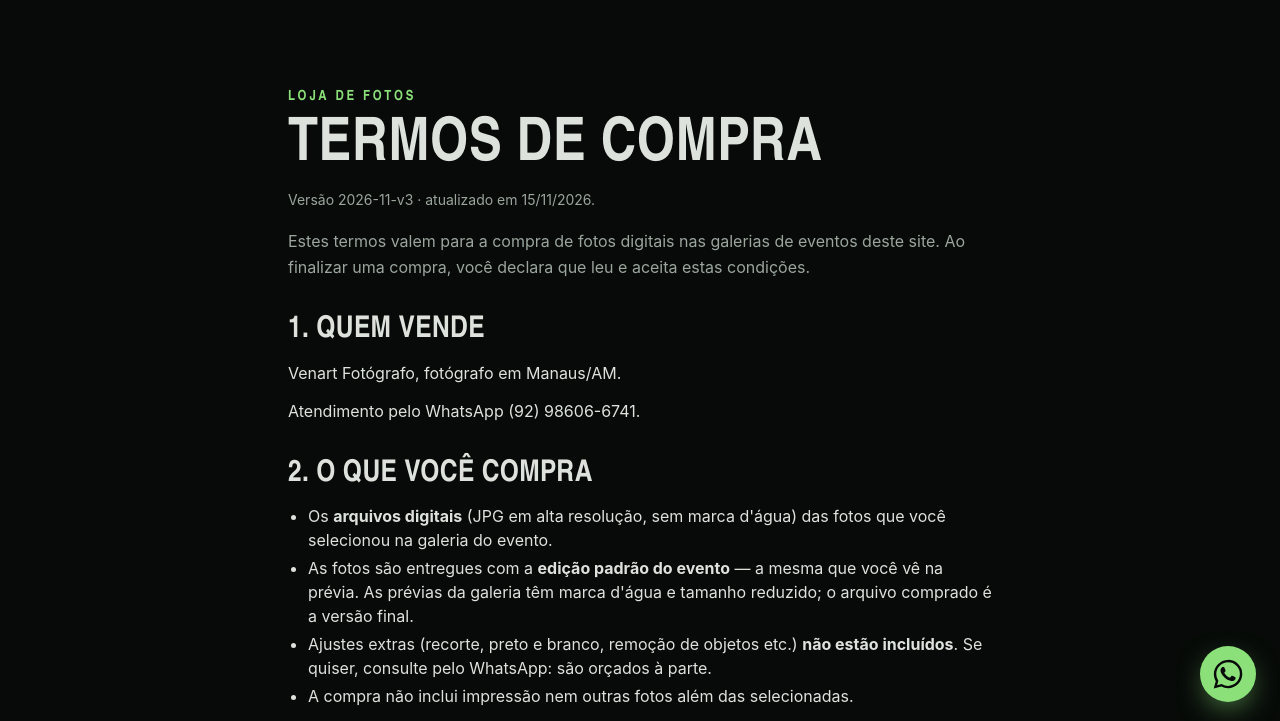
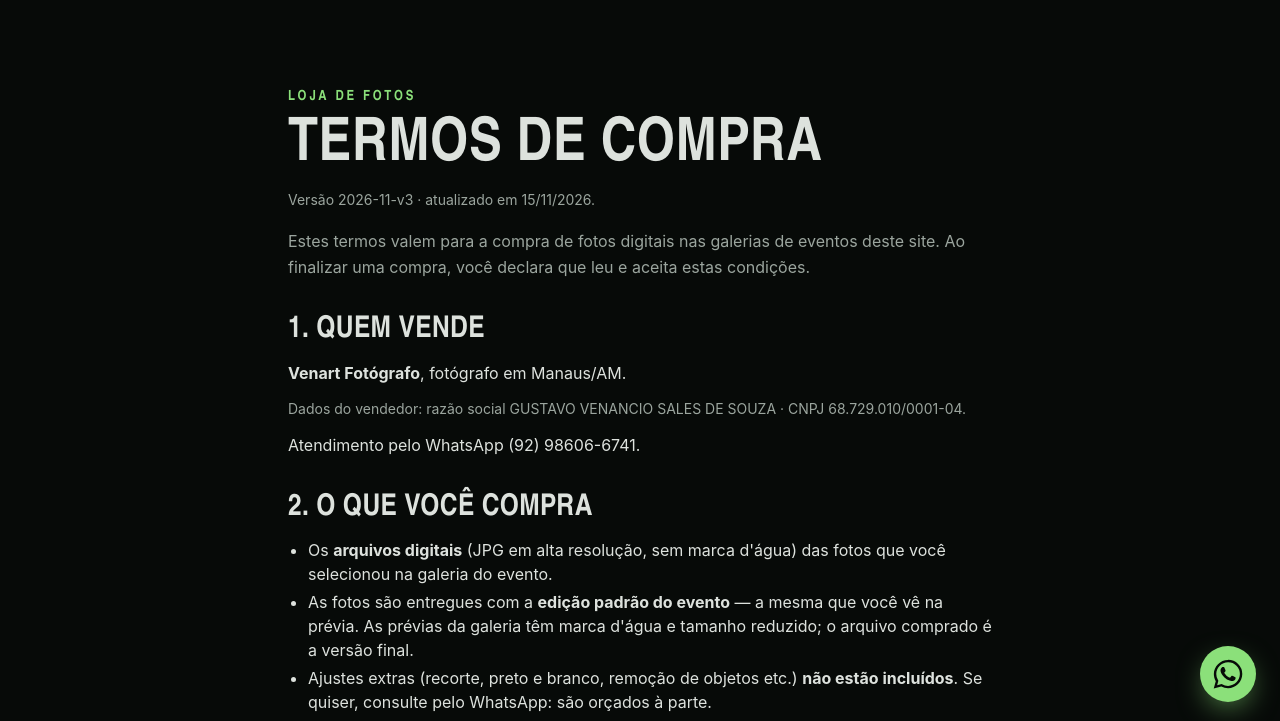
Before and after one commit to gustavovenanciogit/service.photo, an Astro site: page /termos-de-compra in a window 1280 px wide. Shown: the part 74-795 px from the top of the page. Built offline with nearby package versions, Linux system fonts and the light colour scheme; Astro itself is replaced by a stand-in of ours.

Commit message:
Termos: dados do vendedor (Venart em destaque, razão social e CNPJ)
Co-Authored-By: Claude Opus 5.5 <noreply@anthropic.com>
Claude-Session: https://claude.ai/code/session_01PGXvmRGCguWkj4FS3FJXpY

```diff
--- a/src/config/store.ts
+++ b/src/config/store.ts
@@ -20,9 +20,9 @@ export const store = {
    * Preencha quando o CNPJ do MEI estiver ativo. Enquanto vazio, a linha não aparece.
    */
   seller: {
-    legalName: '', // razão social do MEI (ex.: "GUSTAVO VENANCIO SALES DE SOUZA 000000000")
-    cnpj: '', // ex.: "00.000.000/0001-00"
-    address: '', // endereço (pode ser o do cadastro do MEI)
+    legalName: 'GUSTAVO VENANCIO SALES DE SOUZA', // razão social do MEI (como aparece no CNPJ)
+    cnpj: '68.729.010/0001-04',
+    address: '', // endereço (pendente: o do cadastro do MEI ou um comercial)
   },
   /** Nome que aparece na fatura do cartão. */
   statementDescriptor: 'VENART',
--- a/src/pages/termos-de-compra.astro
+++ b/src/pages/termos-de-compra.astro
@@ -14,7 +14,7 @@ const updated = '15/11/2026';
 const wa = whatsappLink(site.whatsappNumber, 'Olá! Tenho uma dúvida sobre a compra de fotos.');
 const instagram = site.instagramUser ? `@${site.instagramUser}` : 'o fotógrafo';
 const { seller } = store;
-const sellerLine = [seller.legalName, seller.cnpj && `CNPJ ${seller.cnpj}`, seller.address].filter(Boolean).join(' · ');
+const sellerLine = [seller.legalName && `razão social ${seller.legalName}`, seller.cnpj && `CNPJ ${seller.cnpj}`, seller.address].filter(Boolean).join(' · ');
 ---
 
 <BaseLayout title="Termos de compra" description={`Condições da compra de fotos digitais — ${site.name}.`} waMessage={messages.general()}>
@@ -28,14 +28,15 @@ const sellerLine = [seller.legalName, seller.cnpj && `CNPJ ${seller.cnpj}`, sell
           Estes termos valem para a compra de fotos digitais nas galerias de eventos deste site. Ao finalizar uma compra, você declara que leu e aceita
           estas condições.
         </p>
-        {showPendingNotices && !seller.cnpj && (
-          <p class="badge-pending mt-4 inline-block">Pendente: preencher razão social, CNPJ e endereço em src/config/store.ts (seller) e revisar com contador/advogado.</p>
+        {showPendingNotices && (!seller.cnpj || !seller.address) && (
+          <p class="badge-pending mt-4 inline-block">Pendente: endereço do vendedor em src/config/store.ts (seller) e revisão com contador/advogado.</p>
         )}
       </header>
 
       <section class="space-y-3">
         <h2>1. Quem vende</h2>
-        <p>{site.name}, fotógrafo em {site.city}/{site.stateCode}.{sellerLine && <> {sellerLine}.</>}</p>
+        <p><strong>{site.name}</strong>, fotógrafo em {site.city}/{site.stateCode}.</p>
+        {sellerLine && <p class="text-sm text-muted">Dados do vendedor: {sellerLine}.</p>}
         <p>Atendimento pelo WhatsApp {site.whatsappDisplay}.</p>
       </section>
 
```
